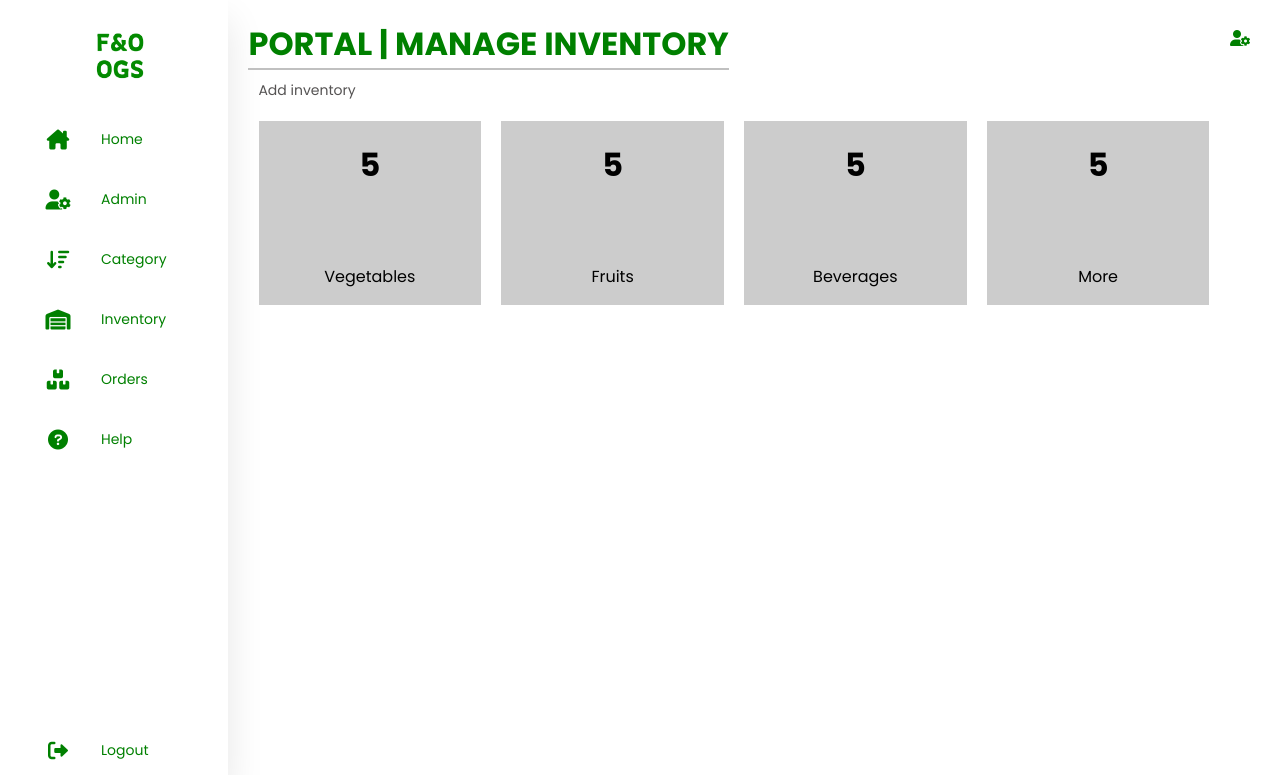
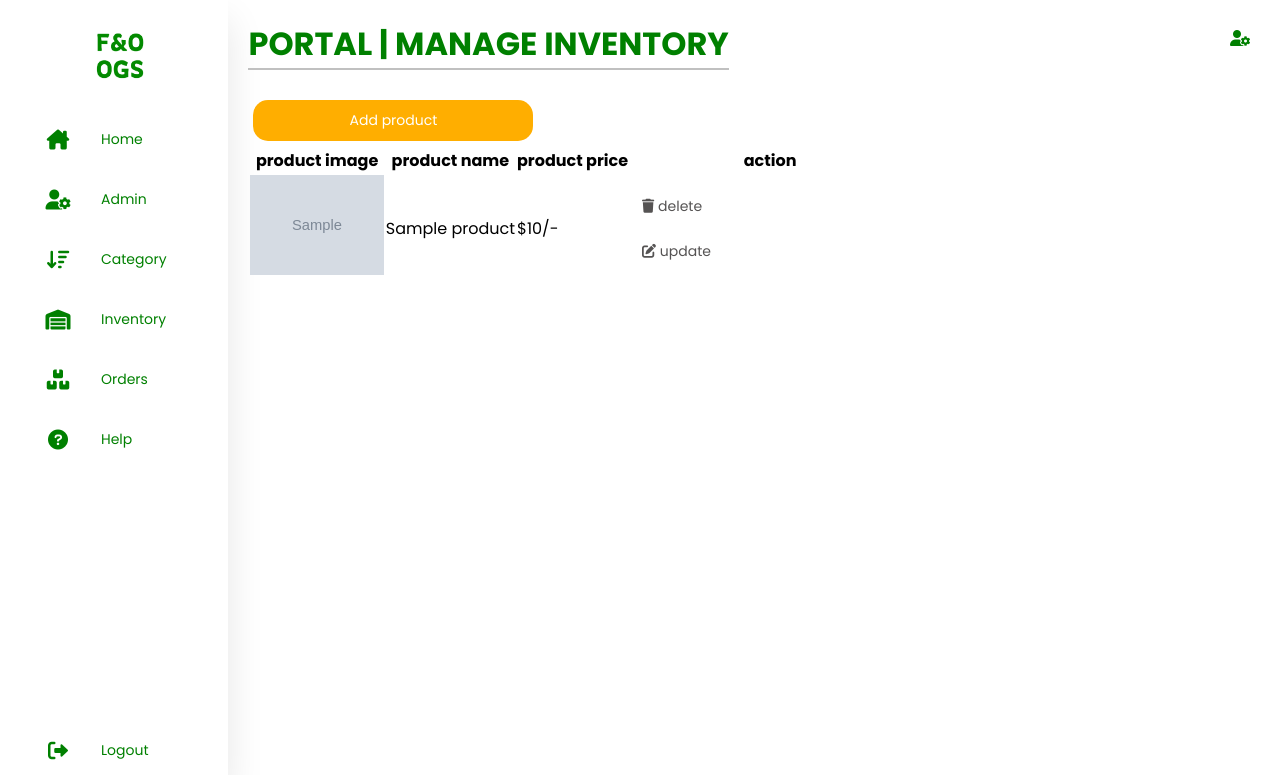
Before and after one commit to JangKarl/web-dev-proj, a PHP site: page /admin/manage-inventory.php in a window 1280 px wide. Shown: the top 775 px of the page. Run offline with PHP 8.4, Linux system fonts and the light colour scheme; a user stored in the database is signed in; tables that the repository leaves empty or names only in its code hold one stand-in row (values such as "Sample post"); grey boxes marked "Sample" are stand-in pictures.

Commit message:
New Product/Inventory Approach

```diff
--- /dev/null
+++ b/Project/admin/config.php
@@ -0,0 +1,5 @@
+<?php
+
+$conn = mysqli_connect('localhost', 'root', '','shop_db') or die('connection failed');
+
+?>
--- /dev/null
+++ b/Project/admin/js/script.js
@@ -0,0 +1,18 @@
+let menu = document.querySelector('#menu-btn');
+let navbar = document.querySelector('.header .navbar');
+
+menu.onclick = () =>{
+   menu.classList.toggle('fa-times');
+   navbar.classList.toggle('active');
+};
+
+window.onscroll = () =>{
+   menu.classList.remove('fa-times');
+   navbar.classList.remove('active');
+};
+
+
+document.querySelector('#close-edit').onclick = () =>{
+   document.querySelector('.edit-form-container').style.display = 'none';
+   window.location.href = 'manage-inventory.php';
+};
--- a/Project/admin/manage-inventory.php
+++ b/Project/admin/manage-inventory.php
@@ -1,4 +1,42 @@
-<?php include('partials/navbar.php');?>
+<?php include('partials/navbar.php');
+
+@include 'config.php';
+
+ //delete process
+ if(isset($_GET['delete'])){
+     $delete_id = $_GET['delete'];
+     $delete_query = mysqli_query($conn, "DELETE FROM `products` WHERE id = $delete_id ") or die('query failed');
+     if($delete_query){
+        header('location:manage-inventory.php');
+        $message[] = 'product has been deleted';
+     }else{
+        header('location:manage-inventory.php');
+        $message[] = 'product could not be deleted';
+     };
+  };
+ //updating process
+ if(isset($_POST['update_product'])){
+     $update_p_id = $_POST['update_p_id'];
+     $update_p_name = $_POST['update_p_name'];
+     $update_p_price = $_POST['update_p_price'];
+     $update_p_image = $_FILES['update_p_image']['name'];
+     $update_p_image_tmp_name = $_FILES['update_p_image']['tmp_name'];
+     $update_p_image_folder = 'uploaded_img/'.$update_p_image;
+
+     $update_query = mysqli_query($conn, "UPDATE `products` SET name = '$update_p_name', price = '$update_p_price', image = '$update_p_image' WHERE id = '$update_p_id'");
+
+     if($update_query){
+        move_uploaded_file($update_p_image_tmp_name, $update_p_image_folder);
+        $message[] = 'product updated succesfully';
+        header('location:manage-inventory.php');
+     }else{
+        $message[] = 'product could not be updated';
+        header('location:manage-inventory.php');
+     }
+
+  }
+
+?>
 
 
     <!-- Main Content Section Starts -->
@@ -7,29 +45,85 @@
             <h1>PORTAL | MANAGE INVENTORY  </h1>
             <i class="fas fa-user-cog"></i>
         </div>
+        <br>
+        <a href="add-product.php" class="secondary-btn-add">Add product</a>
+         <!-- Main body -->
+        <div class="inventory-container">
 
-        <a href="#">Add inventory</a>
-         <!-- Main body -->
-        <div class="columns">
-            <h1>5</h1>
-            <br><br><br>
-            Vegetables
-        </div>
-        <div class="columns">
-            <h1>5</h1>
-            <br><br><br>
-            Fruits
-        </div>
-        <div class="columns">
-            <h1>5</h1>
-            <br><br><br>
-            Beverages
-        </div>
-        <div class="columns">
-            <h1>5</h1>
-            <br><br><br>
-            More
-        </div>
+        <section class="display-product-table">
+
+        <table>
+                <!-- table header -->
+            <thead>
+                <th>product image</th>
+                <th>product name</th>
+                <th>product price</th>
+                <th>action</th>
+            </thead>
+
+            <tbody>
+                <?php
+                    //displaying inserted product on a table
+                    $select_products = mysqli_query($conn, "SELECT * FROM `products`");
+                    if(mysqli_num_rows($select_products) > 0){
+                    while($row = mysqli_fetch_assoc($select_products)){
+                ?>
+                    <!-- navigation and view for the displayed products -->
+                <tr>
+                    <td><img src="uploaded_img/<?php echo $row['image']; ?>" height="100" alt=""></td>
+                    <td><?php echo $row['name']; ?></td>
+                    <td>$<?php echo $row['price']; ?>/-</td>
+                    <td>
+                    <a href="manage-inventory.php?delete=<?php echo $row['id']; ?>" class="delete-btn" onclick="return confirm('are your sure you want to delete this?');"> <i class="fas fa-trash"></i> delete </a>
+                    <a href="manage-inventory.php?edit=<?php echo $row['id']; ?>" class="option-btn"> <i class="fas fa-edit"></i> update </a>
+                    </td>
+                </tr>
+                        <!-- error catcher -->
+                <?php
+                    };
+                    }else{
+                    echo "<div class='empty'>no product added</div>";
+                    };
+                ?>
+            </tbody>
+        </table>
+
+        </section>
+
+        </section>
+
+        <section class="edit-form-container">
+
+        <?php
+        //edit function
+        if(isset($_GET['edit'])){
+            $edit_id = $_GET['edit'];
+            $edit_query = mysqli_query($conn, "SELECT * FROM `products` WHERE id = $edit_id");
+            if(mysqli_num_rows($edit_query) > 0){
+                while($fetch_edit = mysqli_fetch_assoc($edit_query)){
+        ?>
+
+        <form action="" method="post" enctype="multipart/form-data">
+            <img src="uploaded_img/<?php echo $fetch_edit['image']; ?>" height="200" alt="">
+            <input type="hidden" name="update_p_id" value="<?php echo $fetch_edit['id']; ?>">
+            <input type="text" class="box" required name="update_p_name" value="<?php echo $fetch_edit['name']; ?>">
+            <input type="number" min="0" class="box" required name="update_p_price" value="<?php echo $fetch_edit['price']; ?>">
+            <input type="file" class="box" required name="update_p_image" accept="image/png, image/jpg, image/jpeg">
+            <input type="submit" value="update the product" name="update_product" class="btn">
+            <input type="reset" value="cancel" id="close-edit" class="option-btn">
+        </form>
+
+        <?php
+                    };
+                };
+                echo "<script>document.querySelector('.edit-form-container').style.display = 'flex';</script>";
+            };
+        ?>
+
+        </section>
+
+
+        </div> <!-- main body  -->
 
 
     </div><!-- div main-content -->
--- a/Project/admin/partials/footer.php
+++ b/Project/admin/partials/footer.php
@@ -7,5 +7,8 @@
             </div>
         </div>
         <!-- Footer Section Ends -->
+
+        <script src="js/script.js"></script>
+
     </body>
 </html>
--- a/Project/admin/partials/navbar.php
+++ b/Project/admin/partials/navbar.php
@@ -11,6 +11,8 @@
     <meta name="viewport" content="width=device-width, initial-scale=1.0">
     <link rel="stylesheet" href="../css/admin.css">
     <link rel="stylesheet" href="https://cdnjs.cloudflare.com/ajax/libs/font-awesome/6.0.0/css/all.min.css">
+
+
 
     <title>FOOGS Admin</title>
 </head>
```
Also changed, not shown: Project/admin/add-product.php (added, +63 -0 lines), Project/admin/manage-admin.php (+9 -7 lines), Project/admin/uploaded_img/food-1.png (added), Project/admin/uploaded_img/food-2.png (added), Project/admin/uploaded_img/food-5.png (added), Project/admin/uploaded_img/food-6.png (added).
